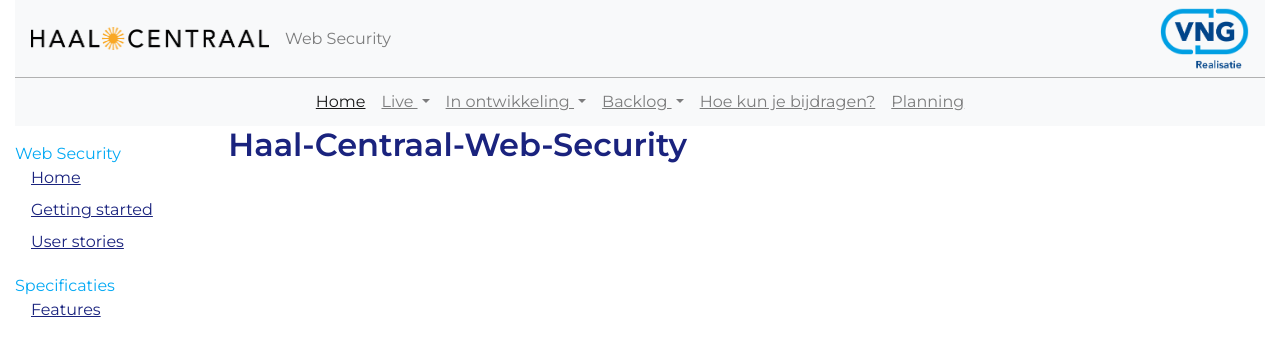
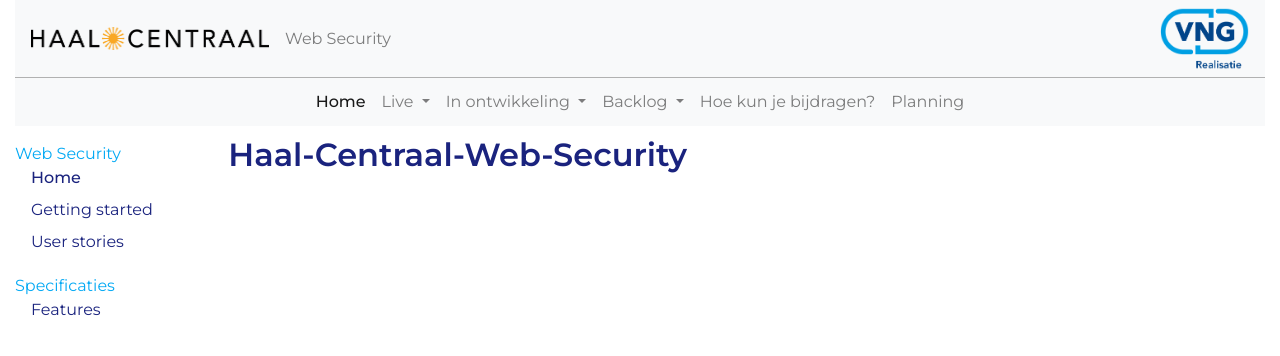
Before and after one commit to VNG-Realisatie/Haal-Centraal-Web-Security, a Jekyll site: the page built from docs/index.md, in a window 1280 px wide. Shown: the top 356 px of the page. Built offline with Jekyll 4.4.1, drawn with Linux system fonts in a browser that asks for light colours.

Commit message:
Update style.css

```diff
--- a/docs/assets/style.css
+++ b/docs/assets/style.css
@@ -10,6 +10,7 @@ h1 {
     font-size: 2rem;
     font-weight: 600;
     line-height: 2.4rem;
+	margin-top: 0.6rem;
     margin-bottom: 1rem;
     color: #1a237e;
 }
@@ -17,6 +18,7 @@ h2 {
     font-size: 1.6rem;
     font-weight: 500;
     line-height: 2.2rem;
+	margin-top: 0.6rem;
     margin-bottom: 0.4rem;
     color: #1a237e;
 }
@@ -94,6 +96,12 @@ a {
     color: #1a237e;
     text-decoration: underline;
 }
+nav a {
+  text-decoration: none;
+}
+.active {
+   font-weight: 500;
+}
 strong {
     font-weight: 500;
 }
```
